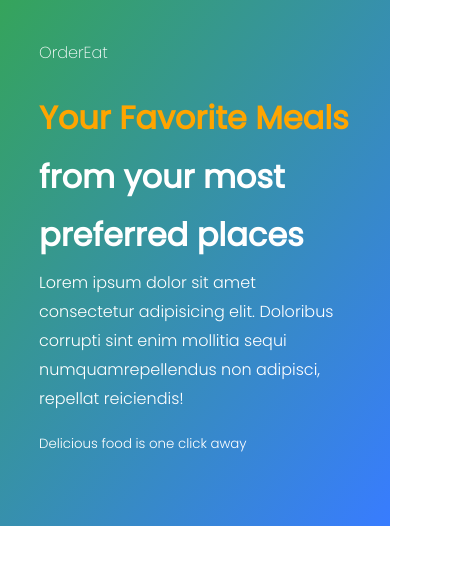
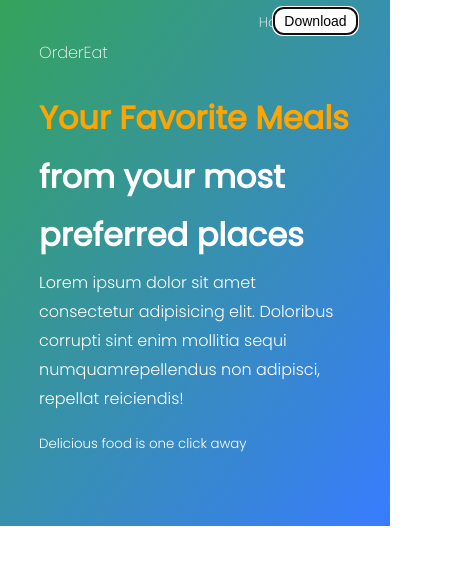
Before and after one commit to Curiouspaul1/OrderEat, a plain HTML site: page templates/index.html in a window 390 px wide. Shown: the whole page, 451 px wide, since content can reach past the window. Drawn offline with Linux system fonts and the light colour scheme.

Commit message:
for the sake of responsiveness - better units were used for certain properties

```diff
--- a/static/styles/index.css
+++ b/static/styles/index.css
@@ -39,13 +39,13 @@ li{
 }*/
 
 .navbar{
-    margin-top:-100px !important;
+    margin-top:-10% !important;
     padding:0 !important;
     float: right;
 }
 
 .downloadbtn{
-    margin-top:-100px !important;
+    margin-top:-10% !important;
     float:right;
     padding:5px 10px;
     border-width: 0;
```
